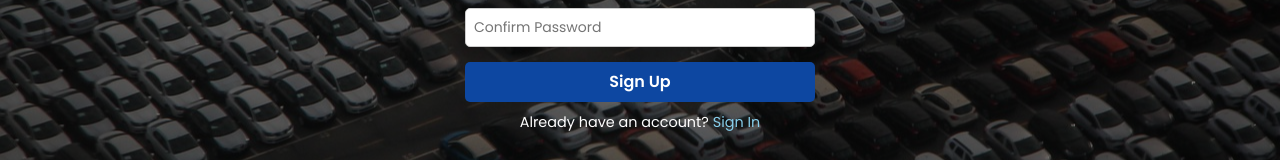
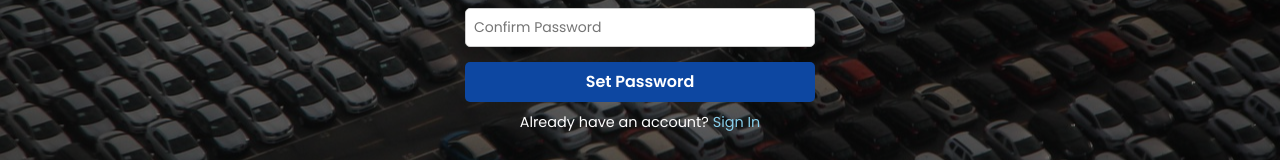
Before and after one commit to sakthi-1918/Parkzen_web, a React (Create React App) app in the folder parkzen/: page /signup in a window 1280 px wide. Shown: the part 530-690 px from the top of the page. Built offline with nearby package versions, Linux system fonts and the light colour scheme.

Commit message:
forgot password added

```diff
--- a/parkzen/src/pages/Signup.js
+++ b/parkzen/src/pages/Signup.js
@@ -93,7 +93,7 @@ const Signup = () => {
                     />
                 </div>
                 <button type="submit" className="signup-btn">
-                    <Link to="/" style={{ color: 'inherit', textDecoration: 'none' }}>Sign Up</Link></button>
+                    <Link to="/" style={{ color: 'inherit', textDecoration: 'none' }}>Set Password</Link></button>
 
                 <div className="extra-links">
                     <p>Already have an account? <a href="/">Sign In</a></p>
--- a/parkzen/src/pages/signin.js
+++ b/parkzen/src/pages/signin.js
@@ -1,5 +1,5 @@
 import React, { useState } from 'react';
-import {  useNavigate } from 'react-router-dom';
+import { Link, useNavigate } from 'react-router-dom';
 import './signin.css';
 import staff from '../assets/staff.webp';
 import student from '../assets/student.jpg';
@@ -96,8 +96,8 @@ const SignIn = ({ onLogin }) => { // Accept onLogin prop
                     Login
                 </button>
                 <div className="extra-links">
-                    {/* <p>No account? <Link to="/signup">Signup</Link></p> */}
-                    <p><a href="#forgot">Forgot Password?</a></p>
+                    <p><Link to="/signup">Forgot Password?</Link></p>
+                    {/* <p><a href="#forgot">Forgot Password?</a></p> */}
                 </div>
             </form>
         </div>
```
